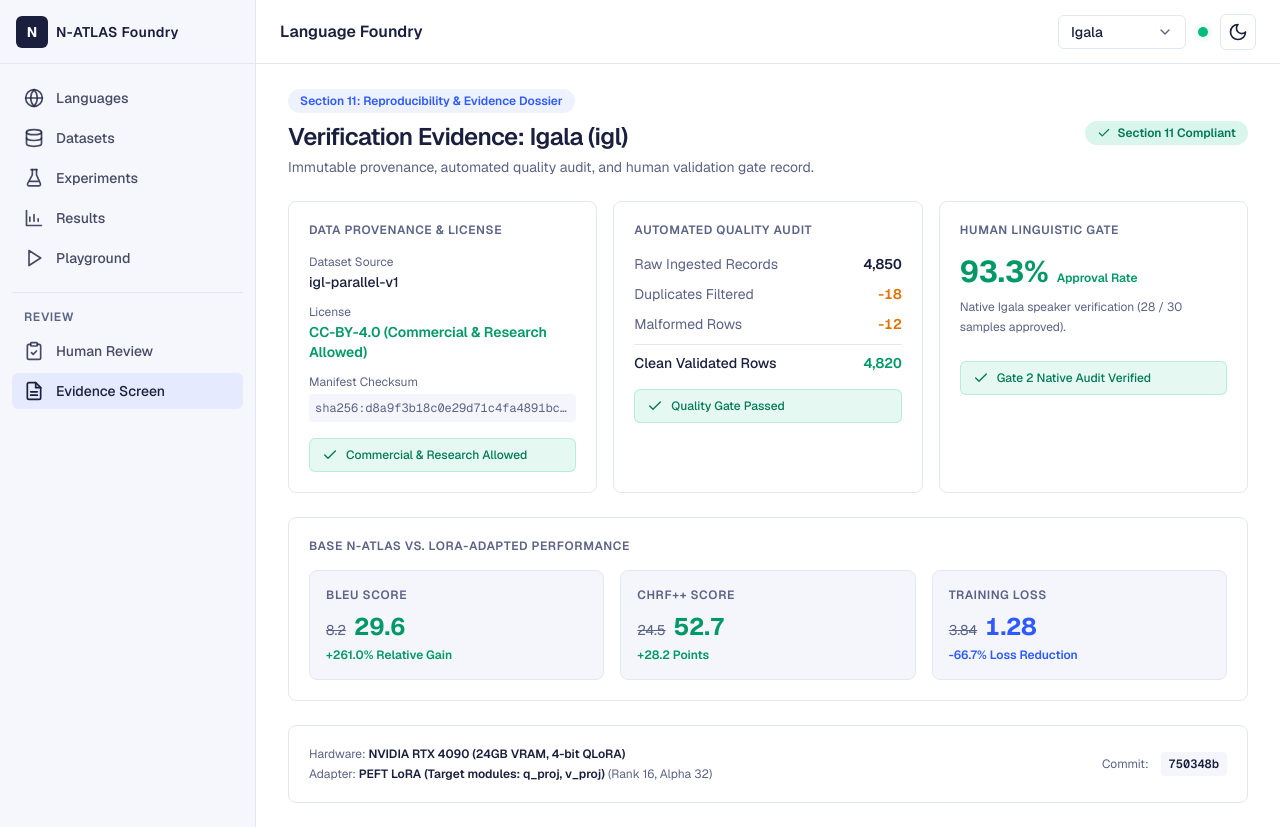
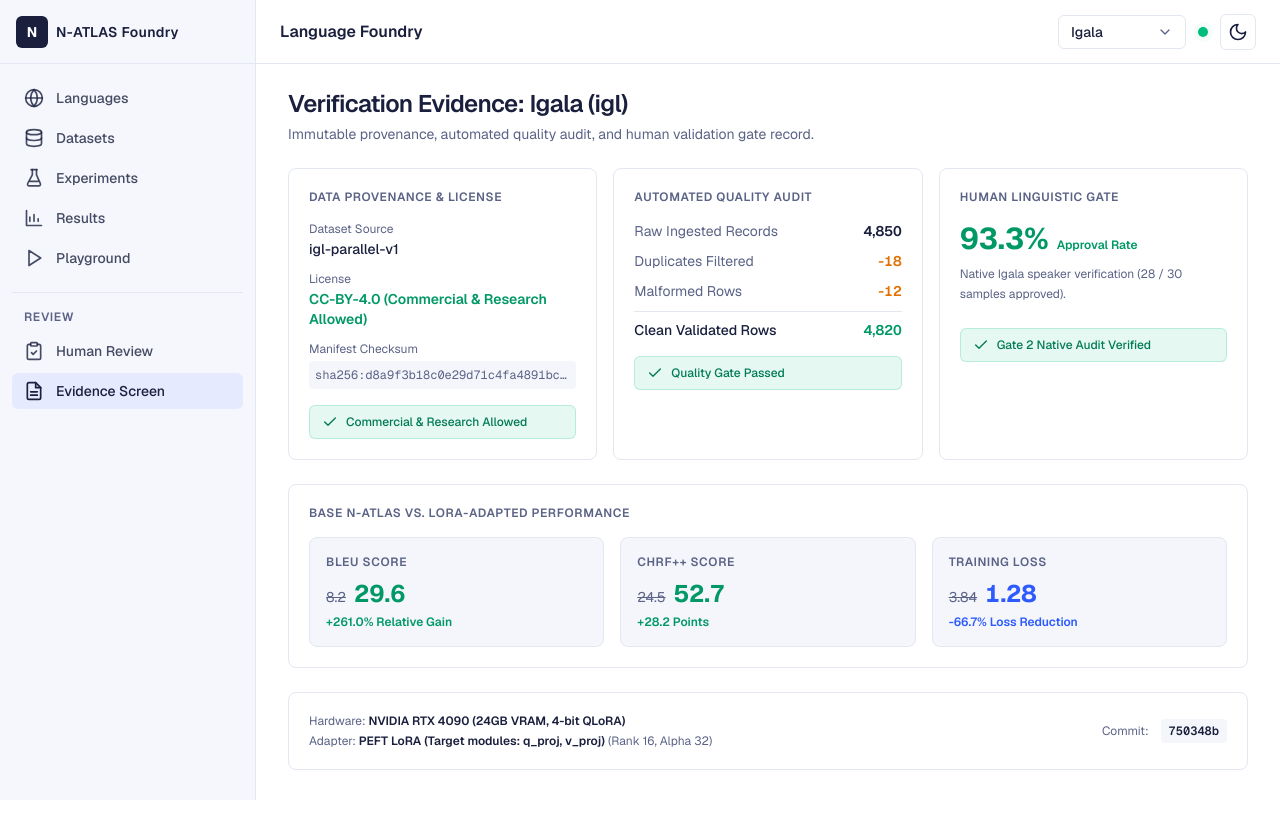
Before and after one commit to YiMConsulting/YiM-N-ATLAS-Language-Foundry, a Next.js app in the folder web/: page /evidence in a window 1280 px wide. After the commit the page ends 800 px from the top, so only its background shows below. Built offline with nearby package versions, Linux system fonts and the light colour scheme.

Commit message:
fix: remove Section 11 references from EvidenceScreen

```diff
--- a/web/components/EvidenceScreen.tsx
+++ b/web/components/EvidenceScreen.tsx
@@ -101,9 +101,6 @@ export function EvidenceScreen() {
       {/* Header */}
       <div className="flex flex-col gap-2 sm:flex-row sm:items-center sm:justify-between">
         <div>
-          <div className="inline-flex items-center gap-2 rounded-full bg-accent-soft px-3 py-1 text-xs font-semibold text-accent mb-2">
-            <span>Section 11: Reproducibility & Evidence Dossier</span>
-          </div>
           <h2 className="text-2xl font-semibold tracking-tight">
             Verification Evidence: {record.language} ({record.languageCode})
           </h2>
@@ -111,11 +108,6 @@ export function EvidenceScreen() {
             Immutable provenance, automated quality audit, and human validation gate record.
           </p>
         </div>
-
-        <span className="inline-flex items-center gap-1.5 rounded-full bg-emerald-500/15 px-3 py-1 text-xs font-semibold text-emerald-700 dark:text-emerald-300 self-start sm:self-auto">
-          <CheckIcon className="h-3.5 w-3.5" />
-          Section 11 Compliant
-        </span>
       </div>
 
       {/* 3 Evidence Cards Grid */}
```
